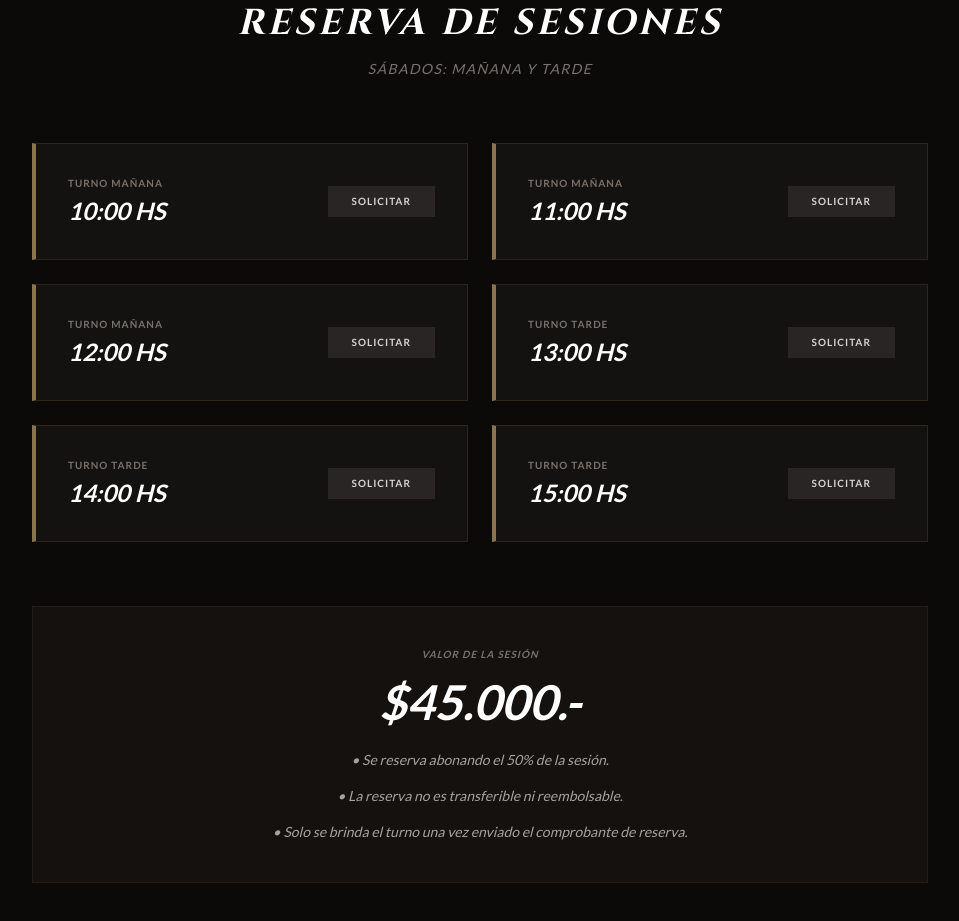
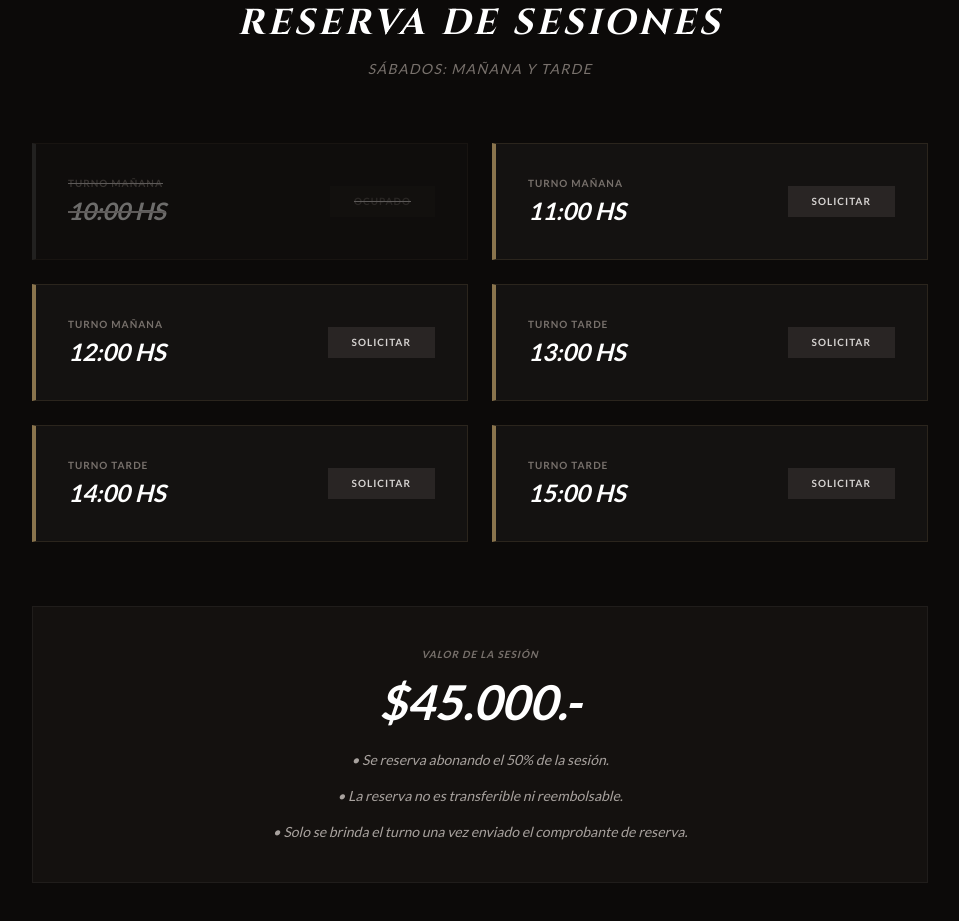
Before and after one commit to INYODo/chamanismo, a plain HTML site: page index.html in a window 1280 px wide. Shown: the part 2374-3295 px from the top of the page, without its empty margins (160-1119 px from the left). Drawn offline with nearby package versions, Linux system fonts and the light colour scheme.

Commit message:
Update index.html

```diff
--- a/index.html
+++ b/index.html
@@ -76,17 +76,11 @@
 
             <div class="space-y-12 text-stone-400 italic text-lg leading-relaxed">
                 <p>• En primer lugar, se conversa brevemente para saber cuál es el problema a tratar, ya sea emocional, espiritual, físico, etcétera...</p>
-
                 <p>• Luego, el/la paciente se recuesta sobre la manta chamánica mientras el chamán o practicante de chamanismo entra en conciencia acrecentada con el sonido del tambor, la maraca, con su canción de poder...</p>
-
                 <p>• Una vez logrado este estado particular de conciencia, y con sus ojos vendados, se recuesta al lado del o la paciente, haciendo un contacto de hombros, caderas y pies, preparándose para realizar el viaje chamánico...</p>
-
                 <p>• Durante ese viaje chamánico se buscan las fracturas del alma relacionadas con el problema del paciente, algún animal de poder que pueda ayudar o alguna información que resulte relevante para esa persona...</p>
-
                 <p>• Las fracturas del alma se devuelven con un soplido en el corazón y en la cabeza. También se realiza una limpieza de energías densas que interfieren en el bienestar del paciente...</p>
-
                 <p>• Una vez terminado ese trabajo se le cuenta a la persona todo lo que haya sucedido y se da por finalizada la sesión que suele tener una duración de entre 40 minutos y 1 hora.</p>
-
                 <p>• Para las sesiones a distancia se intenta replicar lo más posible una sesión presencial, la conversación es por videollamada, el viaje chamánico se realiza hacia donde está el/la paciente sin importar la distancia y resultan igual de eficientes.</p>
             </div>
         </div>
@@ -97,9 +91,7 @@
             <h2 class="text-2xl md:text-3xl mb-12 italic text-stone-200 uppercase">¿Qué es el Chamanismo y el método aplicado?</h2>
             <div class="space-y-8 text-stone-400 italic">
                 <p>• El chamanismo es un antigua sistema de sanación espiritual, de expansión de la conciencia y de crecimiento espiritual. Desde hace unas décadas, el chamanismo se ha expandido por todo el mundo.</p>
-
                 <p>• Durante miles de años, los chamanes han tenido la función de restaurar la integridad del alma, de viajar a los diferentes mundos y rescatar esas partes de nuestra integridad para traerlas a esta realidad.</p>
-
                 <p>• El alma es la energía vital que tenemos y que traemos desde nuestro nacimiento. Se distribuye por el cuerpo físico, emocional, mental y espiritual de una persona. Pero nuestra alma se puede dañar...</p>
             </div>
         </div>
@@ -111,12 +103,12 @@
             <p class="text-center text-stone-500 text-sm mb-16 italic tracking-widest uppercase">Sábados: Mañana y Tarde</p>
 
             <div class="grid md:grid-cols-2 gap-6 mb-16">
-                <div class="turno-card turno-disponible p-8 flex justify-between items-center">
+                <div class="turno-card turno-ocupado p-8 flex justify-between items-center">
                     <div>
                         <p class="text-stone-500 text-[10px] font-bold uppercase tracking-widest mb-1">Turno Mañana</p>
                         <p class="text-2xl font-bold text-white uppercase italic">10:00 HS</p>
                     </div>
-                    <a href="https://wa.me/541176194825?text=Hola%20Gaston,%20quisiera%20reservar%20el%20turno%20de%20las%2010hs%20para%20Chamanismo" class="bg-stone-800 text-stone-300 px-6 py-2 text-[10px] font-bold uppercase tracking-widest hover:bg-stone-700 transition">Solicitar</a>
+                    <span class="bg-stone-900 text-stone-600 px-6 py-2 text-[10px] font-bold uppercase tracking-widest cursor-not-allowed">Ocupado</span>
                 </div>
 
                 <div class="turno-card turno-disponible p-8 flex justify-between items-center">
```
